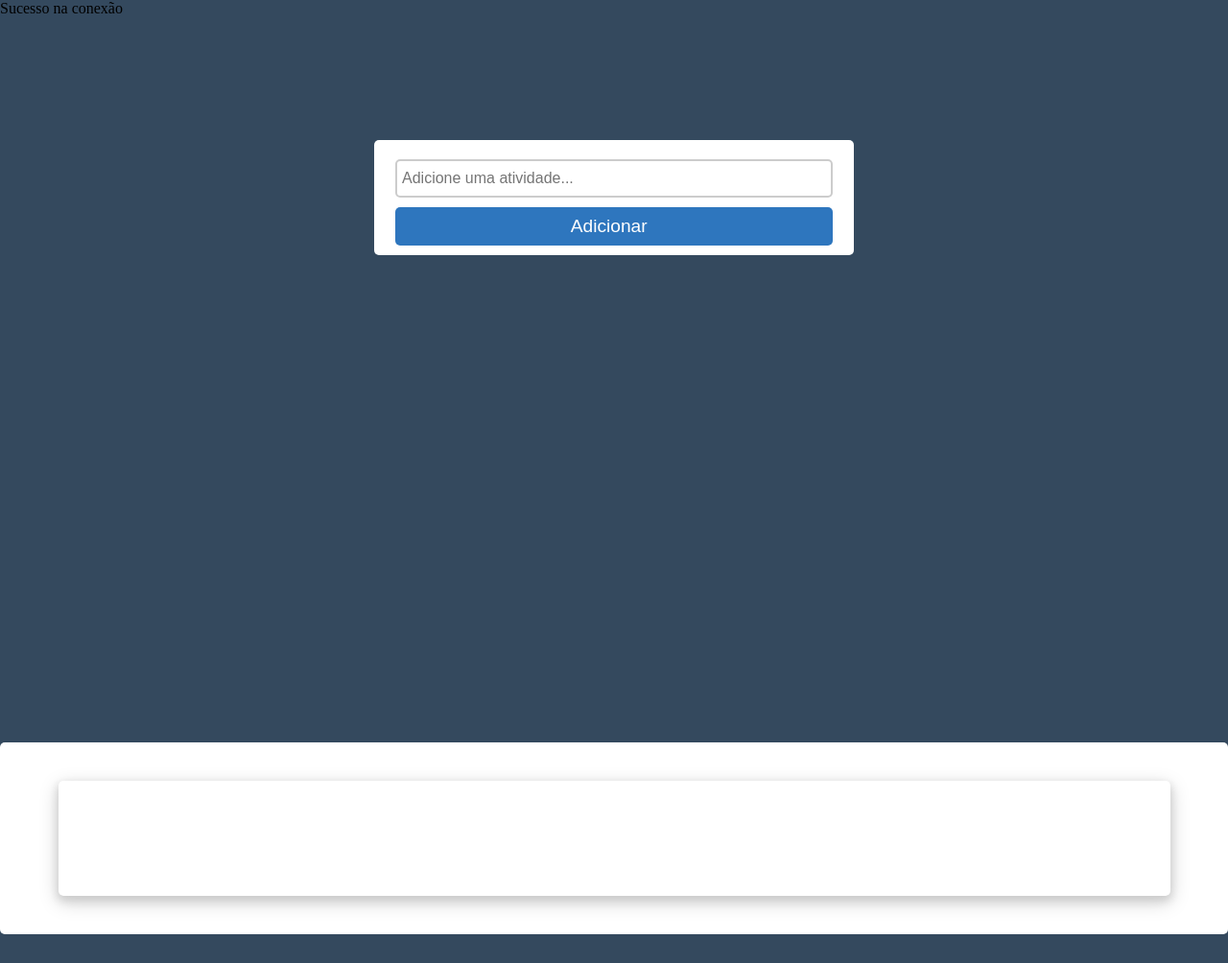
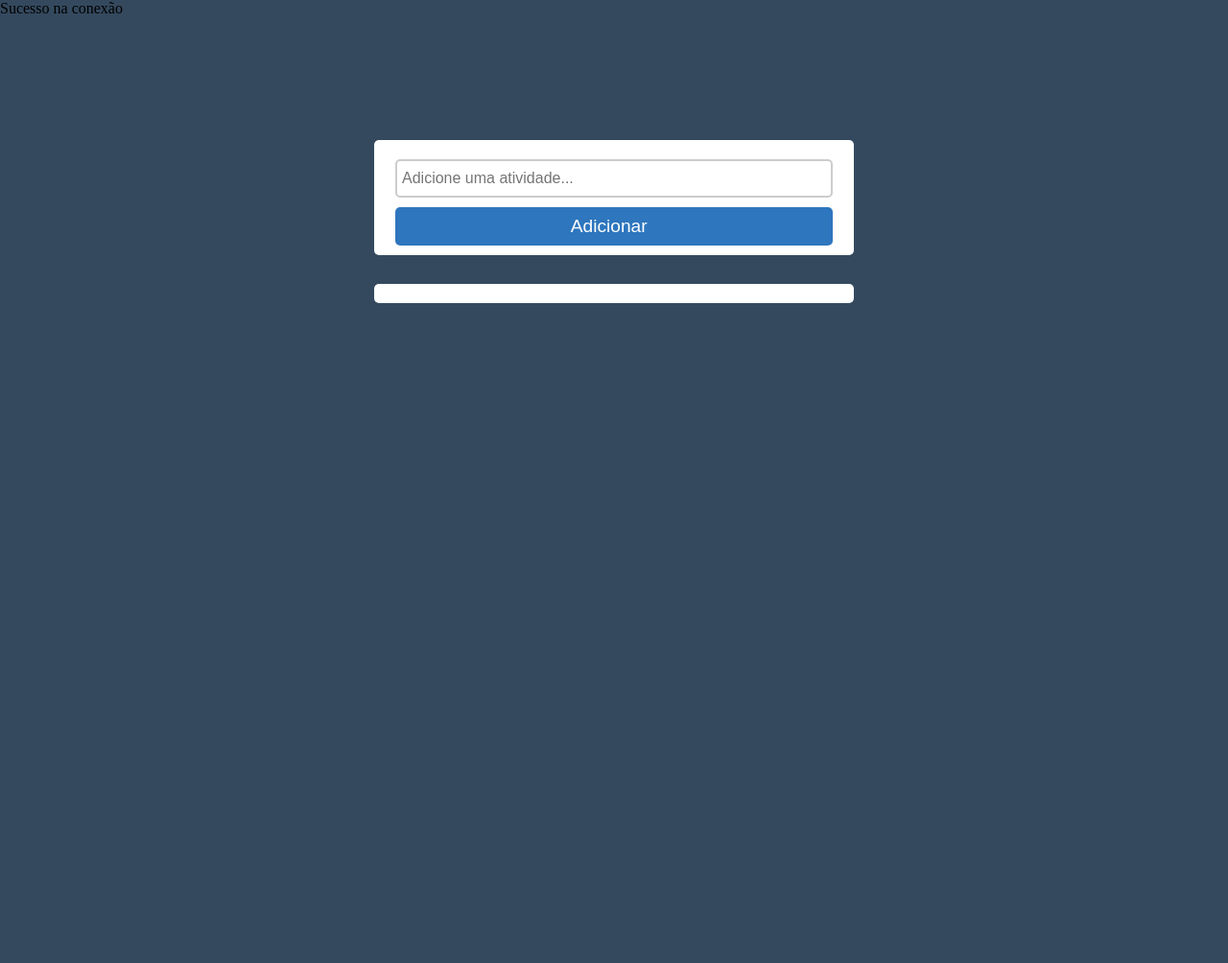
Before and after one commit to irisCelestino/Tarefas, a PHP site: page / in a window 1280 px wide. Shown: the whole page at 96% size. After the commit the page ends 316 px from the top, so only its background shows below. Run offline with PHP 8.4, Linux system fonts and the light colour scheme; data that the repository does not hold is empty.

```diff
--- a/css/style.css
+++ b/css/style.css
@@ -10,7 +10,7 @@ body {
   background: transparent;
   max-width: 500px;
   width: 95%;
-  height: 500px;
+  height: auto;
   margin: 10% auto;
 
   /*
@@ -57,12 +57,12 @@ body {
   width: 100%;
   background: #fff;
   margin: 30px auto;
-  padding: 30px;
+  padding: 10px;
   border-radius: 5px;
 }
 
 .todo-item {
-  width: 95%;
+  width: 100%;
   margin: 10px auto;
   padding: 20px 10px;
   box-shadow: 0 4px 8px 0 #ccc, 0 6px 20px 0 #ccc;
@@ -115,3 +115,7 @@ body {
   text-align: center;
   color: #cccc;
 }
+
+.todo-item input {
+  margin: 0px 5px;
+}
--- a/index.php
+++ b/index.php
@@ -42,7 +42,7 @@ require 'conexao.php';
 
 
   </form>
-   </div>
+
 <?php
 
 $sql = ' SELECT * FROM
@@ -52,7 +52,7 @@ $resultado = mysqli_query($conexao,$sql);
 ?>
   <div class="show-todo-section">
     <?php
-     if($resultado -> num_rows <= 0) { ?>
+     if($resultado -> num_rows > 0) { ?>
   <div class = "todo-item">
      <div class="empty">
       <img src="img/focus.gif" width="80px" alt="">
@@ -81,7 +81,7 @@ $resultado = mysqli_query($conexao,$sql);
 
      </div>
         <?php  } ?>
-
+      </div>
 
 
 
```
Also changed, not shown: README.md.
